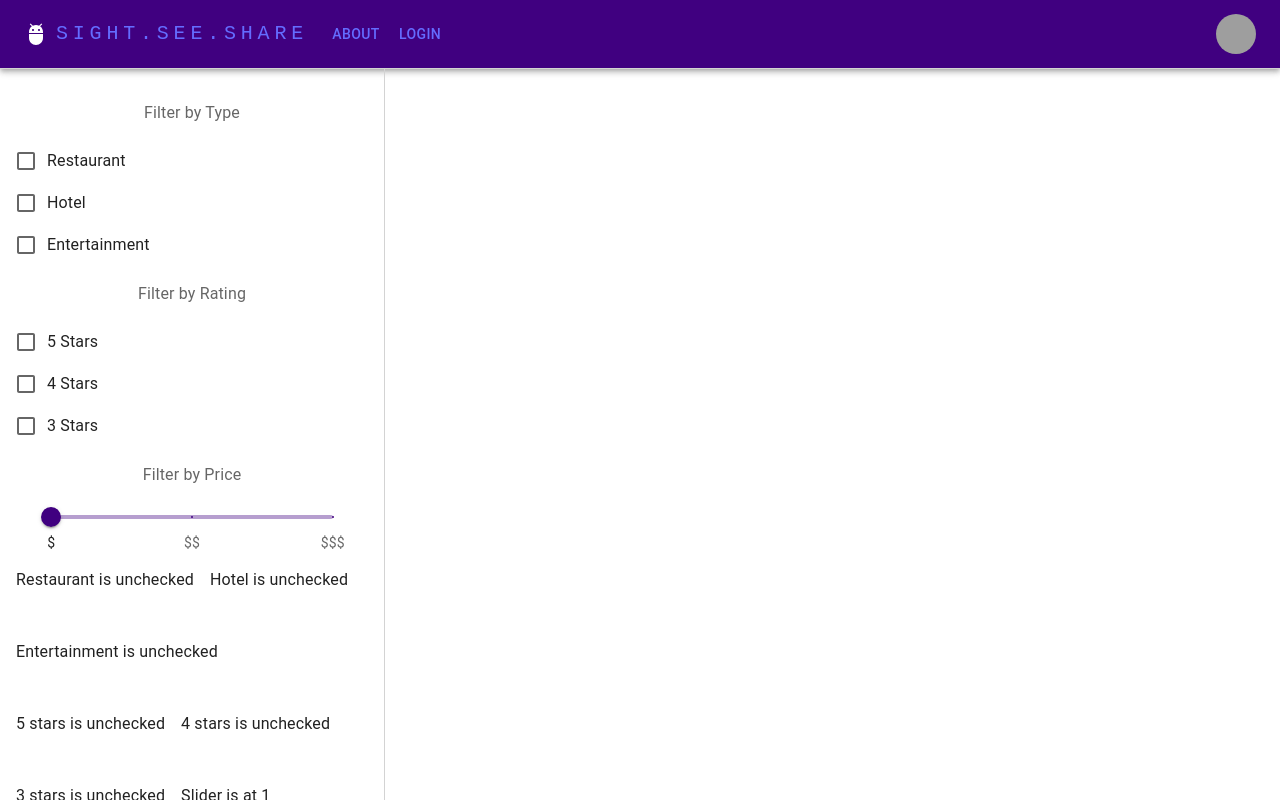
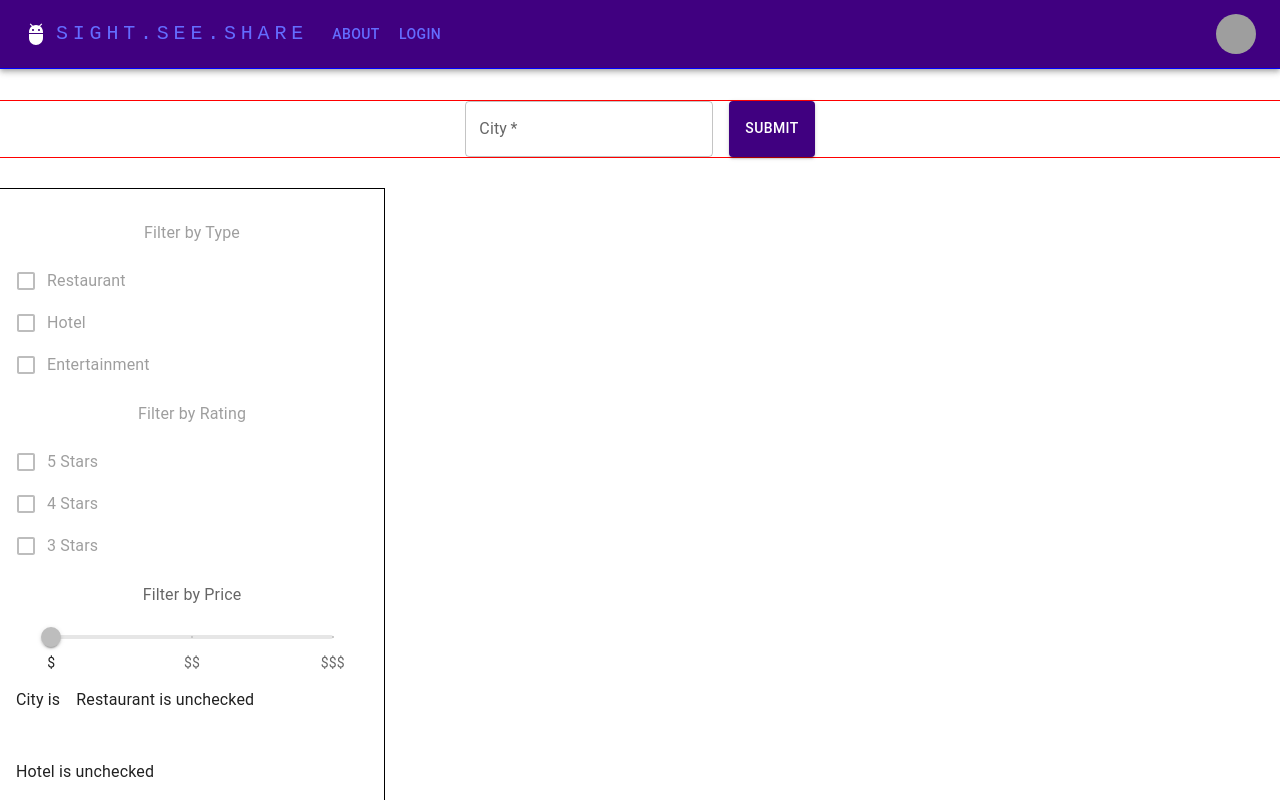
Before and after one commit to chingu-voyages/v45-tier3-team-47, a React (Vite) app in the folder frontend/: page / in a window 1280 px wide. Shown: the top 800 px of the page. Built offline with nearby package versions, Linux system fonts and the light colour scheme; grey boxes are pictures that could not be loaded.

Commit message:
Better folder structure. Added city search form

```diff
--- a/frontend/src/Pages/Landing/Components/FilterForm.tsx
+++ /dev/null
@@ -1,50 +0,0 @@
-import { Box } from '@mui/material';
-import { useState } from 'react';
-//Component imports
-import TypeCheckboxes from './TypeCheckboxes';
-import RatingCheckboxes from './RatingCheckboxes';
-import StateChecker from './StateChecker';
-import PriceSlider from './PriceSlider';
-
-const FilterForm = () => {
-    const [checked, setChecked] = useState({
-        restaurant: false,
-        hotel: false,
-        entertainment: false,
-        fiveStars: false,
-        fourStars: false,
-        threeStars: false,
-    })
-
-    const [sliderValue, setSliderValue] = useState(1)
-
-    const handleChange = (event: React.ChangeEvent<HTMLInputElement>) => {
-        setChecked({
-            ...checked,
-            [event.target.name]: event.target.checked,
-        });
-    };
-
-    const handleSliderChange = (event: Event, newValue: number | number[]) => {
-        setSliderValue(newValue as number);
-    };
-
-    const { restaurant, hotel, entertainment, fiveStars, fourStars, threeStars } = checked;
-
-    return (
-        <Box component="form" sx={{
-            width: '30%',
-            display: 'flex',
-            flexDirection: 'column',
-            outline: '1px solid lightgrey',
-            padding: '1rem'
-        }}>
-            <TypeCheckboxes restaurant={restaurant} hotel={hotel} entertainment={entertainment} handleChange={handleChange} />
-            <RatingCheckboxes fiveStars={fiveStars} fourStars={fourStars} threeStars={threeStars} handleChange={handleChange} />
-            <PriceSlider sliderValue={sliderValue} handleSliderChange={handleSliderChange} />
-            <StateChecker checked={checked} sliderValue={sliderValue} />
-        </Box>
-    )
-}
-
-export default FilterForm
--- /dev/null
+++ b/frontend/src/Pages/Landing/Forms/CitySearchForm.tsx
@@ -0,0 +1,46 @@
+import { Box, Button, TextField } from "@mui/material"
+
+type Props = {
+    city: string,
+    setCity: React.Dispatch<React.SetStateAction<string>>,
+    setSubmitted: React.Dispatch<React.SetStateAction<boolean>>
+}
+
+const CitySearchForm = ({ city, setCity, setSubmitted }: Props) => {
+
+    const handleSubmit = (e: React.ChangeEvent<HTMLInputElement>) => {
+        e.preventDefault();
+        console.log('Form was submitted', e);
+        setSubmitted(true)
+    }
+    return (
+        <Box
+            component="form"
+            sx={{
+                outline: '1px solid red',
+                marginY: '2rem',
+                width: '100%',
+                display: 'flex',
+                justifyContent: 'center',
+                gap: '1rem'
+            }}
+            onSubmit={handleSubmit}
+        >
+            <TextField
+                required
+                id="outlined-required"
+                label="City"
+                defaultValue={city}
+                onChange={(e) => setCity(e.target.value)}
+            />
+            <Button
+                variant="contained"
+                type="submit"
+            >
+                Submit
+            </Button>
+        </Box>
+    )
+}
+
+export default CitySearchForm
--- a/frontend/src/Pages/Landing/Components/PriceSlider.tsx
+++ b/frontend/src/Pages/Landing/Forms/Components/PriceSlider.tsx
@@ -2,10 +2,11 @@ import { FormLabel, FormControl, Slider } from '@mui/material';
 
 type Props = {
     sliderValue: number,
-    handleSliderChange: (event: Event, newValue: number | number[]) => void
+    handleSliderChange: (event: Event, newValue: number | number[]) => void,
+    submitted: boolean
 }
 
-const PriceSlider = ({ sliderValue, handleSliderChange }: Props) => {
+const PriceSlider = ({ sliderValue, handleSliderChange, submitted }: Props) => {
 
     const marks = [
         {
@@ -40,6 +41,7 @@ const PriceSlider = ({ sliderValue, handleSliderChange }: Props) => {
                 max={3}
                 sx={{ width: '80%' }}
                 onChange={handleSliderChange}
+                disabled={!submitted}
             />
         </FormControl>
     )
--- a/frontend/src/Pages/Landing/Components/RatingCheckboxes.tsx
+++ b/frontend/src/Pages/Landing/Forms/Components/RatingCheckboxes.tsx
@@ -4,12 +4,17 @@ type Props = {
     fiveStars: boolean,
     fourStars: boolean,
     threeStars: boolean,
-    handleChange: (event: React.ChangeEvent<HTMLInputElement>) => void
+    handleChange: (event: React.ChangeEvent<HTMLInputElement>) => void,
+    submitted: boolean
 }
 
-const RatingCheckboxes = ({ fiveStars, fourStars, threeStars, handleChange }: Props) => {
+const RatingCheckboxes = ({ fiveStars, fourStars, threeStars, handleChange, submitted }: Props) => {
     return (
-        <FormControl component="fieldset" variant="standard">
+        <FormControl
+            component="fieldset"
+            variant="standard"
+            disabled={!submitted}
+        >
             <FormLabel component="legend" sx={{ paddingY: '1rem' }}>Filter by Rating</FormLabel>
             <FormControlLabel control={<Checkbox checked={fiveStars} onChange={handleChange} name="fiveStars" />} label="5 Stars" />
             <FormControlLabel control={<Checkbox checked={fourStars} onChange={handleChange} name="fourStars" />} label="4 Stars" />
--- a/frontend/src/Pages/Landing/Components/StateChecker.tsx
+++ b/frontend/src/Pages/Landing/Forms/Components/StateChecker.tsx
@@ -9,12 +9,14 @@ type Props = {
         fourStars: boolean,
         threeStars: boolean
     },
-    sliderValue: number
+    sliderValue: number,
+    city: string
 }
 
-const StateChecker = ({ checked, sliderValue }: Props) => {
+const StateChecker = ({ checked, sliderValue, city }: Props) => {
     return (
         <Box sx={{ display: 'flex', flexWrap: 'wrap', gap: '1rem' }}>
+            <p>City is {city}</p>
             <p>
                 {
                     checked.restaurant ? "Restaurant is checked" : "Restaurant is unchecked"
--- a/frontend/src/Pages/Landing/Components/TypeCheckboxes.tsx
+++ b/frontend/src/Pages/Landing/Forms/Components/TypeCheckboxes.tsx
@@ -4,12 +4,17 @@ type Props = {
     restaurant: boolean,
     hotel: boolean,
     entertainment: boolean,
-    handleChange: (event: React.ChangeEvent<HTMLInputElement>) => void
+    handleChange: (event: React.ChangeEvent<HTMLInputElement>) => void,
+    submitted: boolean
 }
 
-const TypeCheckboxes = ({ restaurant, hotel, entertainment, handleChange }: Props) => {
+const TypeCheckboxes = ({ restaurant, hotel, entertainment, handleChange, submitted }: Props) => {
     return (
-        <FormControl component="fieldset" variant="standard">
+        <FormControl
+            component="fieldset"
+            variant="standard"
+            disabled={!submitted}
+        >
             <FormLabel component="legend" sx={{ paddingY: '1rem' }}>Filter by Type</FormLabel>
             <FormControlLabel control={<Checkbox checked={restaurant} onChange={handleChange} name="restaurant" />} label="Restaurant" />
             <FormControlLabel control={<Checkbox checked={hotel} onChange={handleChange} name="hotel" />} label="Hotel" />
--- /dev/null
+++ b/frontend/src/Pages/Landing/Forms/FilterForm.tsx
@@ -0,0 +1,74 @@
+import { useState } from 'react';
+import { Box } from '@mui/material';
+//Component imports
+import TypeCheckboxes from './Components/TypeCheckboxes';
+import RatingCheckboxes from './Components/RatingCheckboxes';
+import StateChecker from './Components/StateChecker';
+import PriceSlider from './Components/PriceSlider';
+
+// NOTE: city prop is currently only needed for the StateChecker component - it can be removed once we no longer need to use that component
+type Props = {
+    submitted: boolean,
+    city: string
+}
+
+const FilterForm = ({ submitted, city }: Props) => {
+    const [checked, setChecked] = useState({
+        restaurant: false,
+        hotel: false,
+        entertainment: false,
+        fiveStars: false,
+        fourStars: false,
+        threeStars: false,
+    });
+
+    const [sliderValue, setSliderValue] = useState(1);
+
+    const handleChange = (event: React.ChangeEvent<HTMLInputElement>) => {
+        setChecked({
+            ...checked,
+            [event.target.name]: event.target.checked,
+        });
+    };
+
+    const handleSliderChange = (event: Event, newValue: number | number[]) => {
+        setSliderValue(newValue as number);
+    };
+
+    const { restaurant, hotel, entertainment, fiveStars, fourStars, threeStars } = checked;
+    return (
+        <Box component="form" sx={{
+            width: '30%',
+            display: 'flex',
+            flexDirection: 'column',
+            outline: '1px solid black',
+            padding: '1rem'
+        }}>
+            <TypeCheckboxes
+                restaurant={restaurant}
+                hotel={hotel}
+                entertainment={entertainment}
+                handleChange={handleChange}
+                submitted={submitted}
+            />
+            <RatingCheckboxes
+                fiveStars={fiveStars}
+                fourStars={fourStars}
+                threeStars={threeStars}
+                handleChange={handleChange}
+                submitted={submitted}
+            />
+            <PriceSlider
+                sliderValue={sliderValue}
+                handleSliderChange={handleSliderChange}
+                submitted={submitted}
+            />
+            <StateChecker
+                checked={checked}
+                sliderValue={sliderValue}
+                city={city} />
+        </Box>
+    )
+}
+
+export default FilterForm
--- a/frontend/src/Pages/Landing/Landing.tsx
+++ b/frontend/src/Pages/Landing/Landing.tsx
@@ -1,13 +1,26 @@
 import { Box } from "@mui/material"
-import FilterForm from "./Components/FilterForm"
+import { useState } from 'react';
+
+import CitySearchForm from './Forms/CitySearchForm';
+import FilterForm from './Forms/FilterForm';
 
 const Landing = () => {
+    // We might be able to move the city/setCity declaration into the CitySearchForm once we no longer use the StateChecker component in FilterForm, as that is the only other component that requires the city state
+    const [city, setCity] = useState('');
+    const [submitted, setSubmitted] = useState(false)
     return (
-        <Box component="section" sx={{
+        <Box sx={{
             display: 'flex',
-            outline: '1px solid lightgrey'
+            flexDirection: 'column',
+            width: "100%",
+            outline: '1px solid blue'
         }}>
-            <FilterForm />
+            <CitySearchForm
+                city={city}
+                setCity={setCity}
+                setSubmitted={setSubmitted}
+            />
+            <FilterForm submitted={submitted} city={city} />
         </Box>
     )
 }
```
